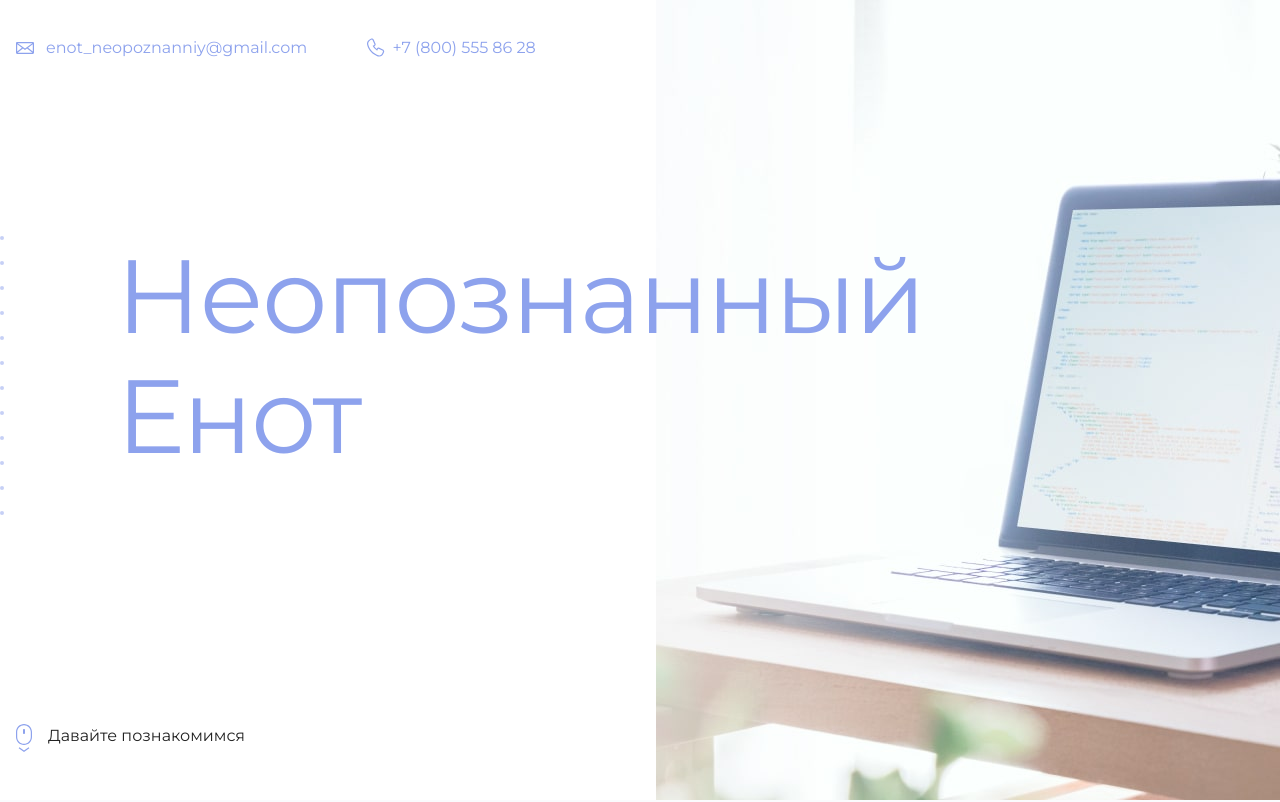
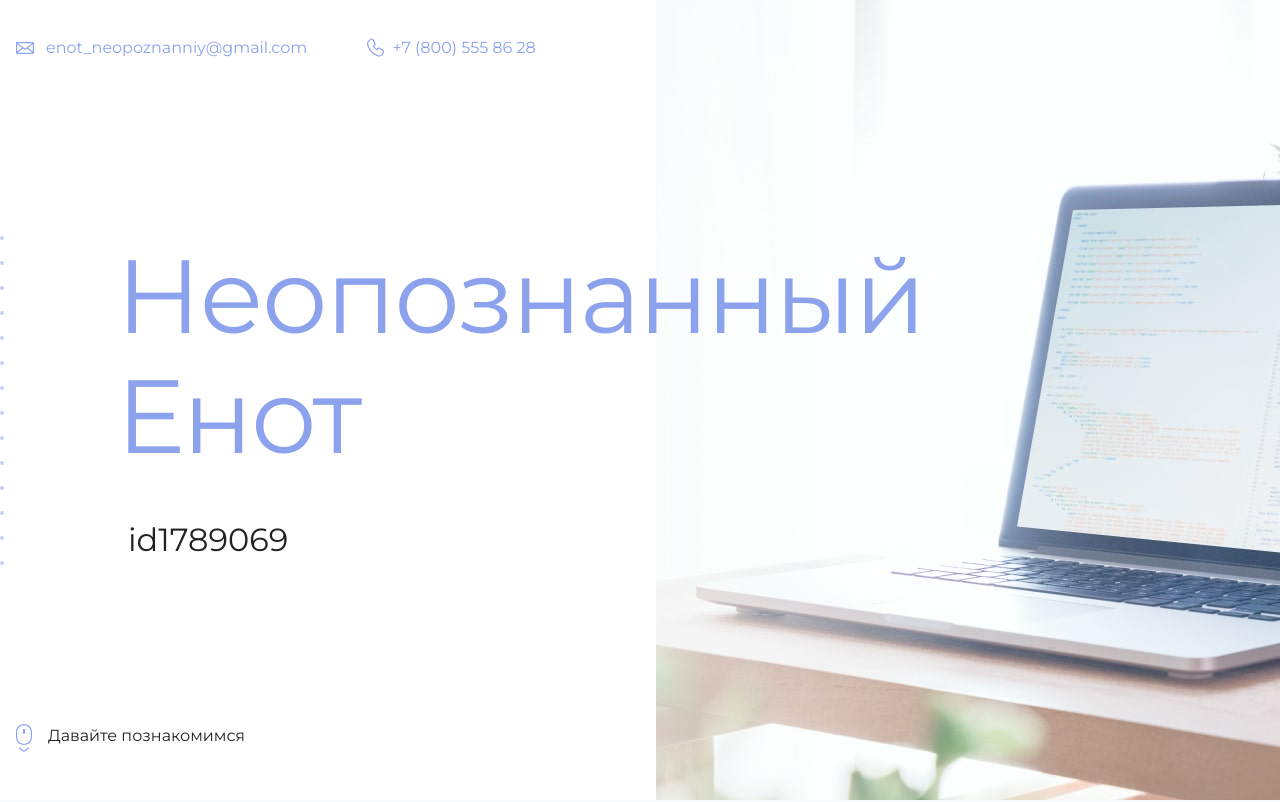
Before and after one commit to dmitriy1423/test-site, a plain HTML site: page index.html in a window 1280 px wide. Shown: the top 802 px of the page. Drawn offline with Linux system fonts and the light colour scheme.

Commit message:
Update index.html

```diff
--- a/index.html
+++ b/index.html
@@ -19,7 +19,7 @@
       <section class="hero-image">
         <div class="container">
           <h1 class="heading">Неопознанный Енот</h1>
-          <p><id1789069></p>
+          <p>id1789069</p>
         </div>
       </section>
 
```
